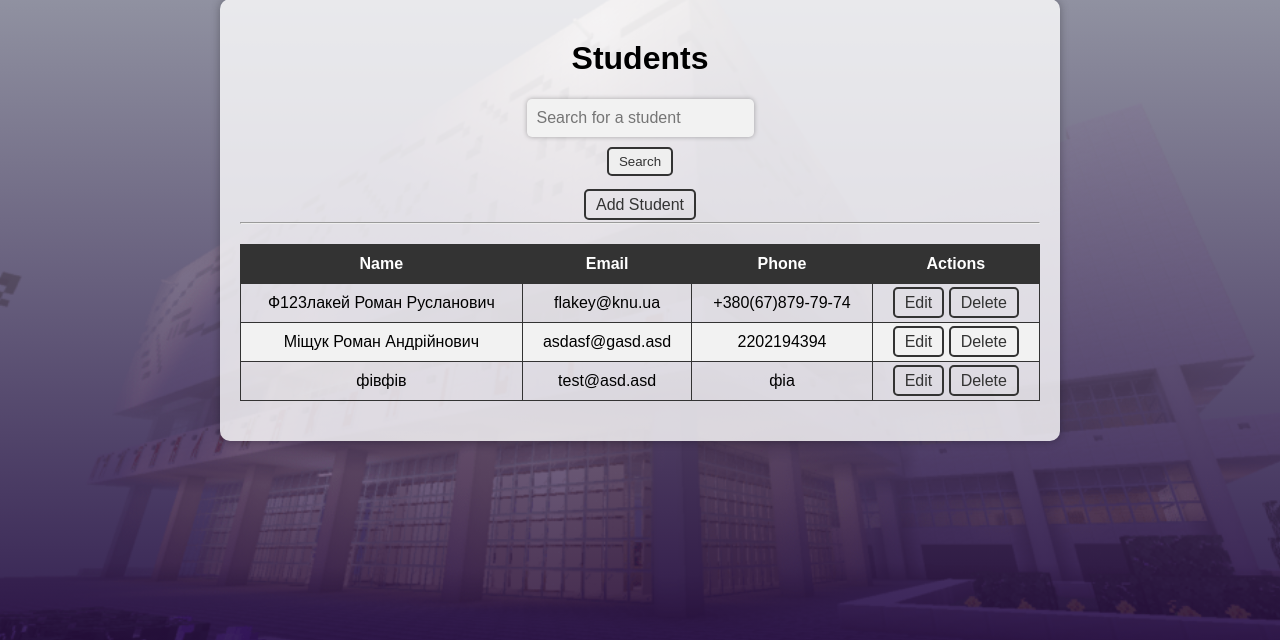
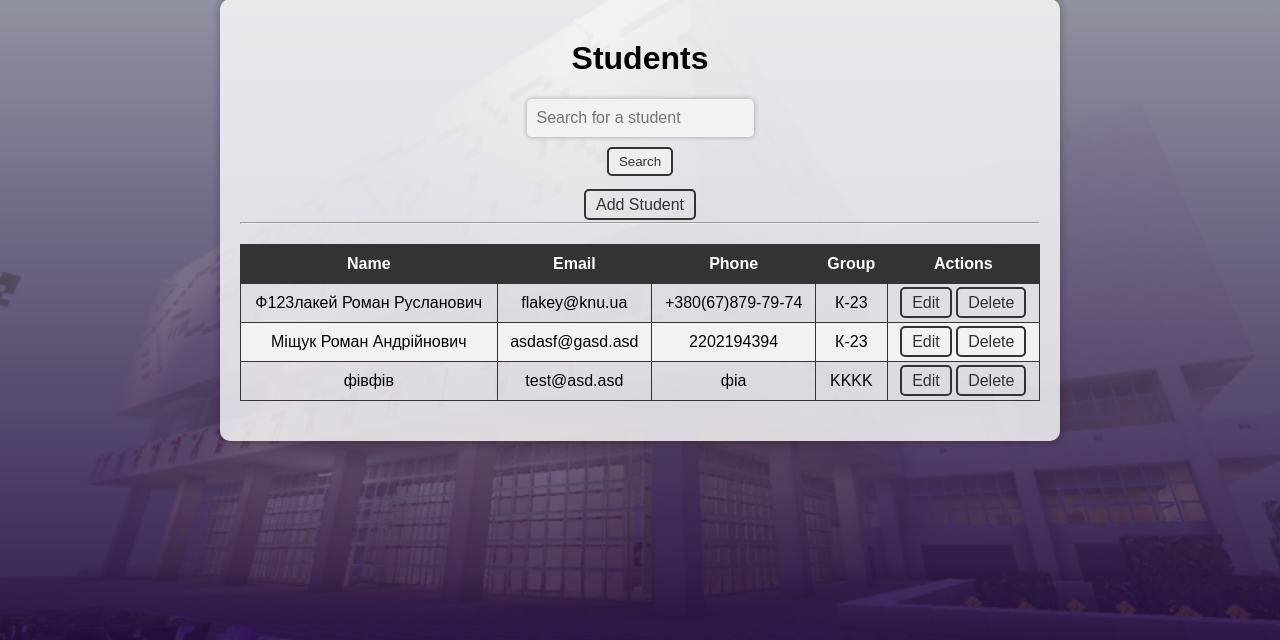
Before and after one commit to MinTins/FacultyDB-admin-panel, a Flask app: page /students in a window 1280 px wide. Shown: the part 97-737 px from the top of the page. Run offline with Flask 2, Linux system fonts and the light colour scheme; data comes from the database, SQL or seed files in the repository.

Commit message:
Fix some error

```diff
--- a/app.py
+++ b/app.py
@@ -20,7 +20,7 @@ def home():
 @app.route('/students')
 def students():
     cursor = conn.cursor()
-    cursor.execute("SELECT * FROM students")
+    cursor.execute("SELECT students.*, groups_list.group_name FROM students LEFT JOIN student_group ON students.student_id = student_group.student_id LEFT JOIN groups_list ON student_group.group_id = groups_list.group_id")
     students = cursor.fetchall()
     return render_template('students.html', students=students)
 
@@ -58,6 +58,7 @@ def edit_student(id):
 @app.route('/students/delete/<int:id>')
 def delete_student(id):
     cursor = conn.cursor()
+    cursor.execute("DELETE FROM student_group WHERE student_id=%s", id)
     cursor.execute("DELETE FROM students WHERE student_id=%s", id)
     conn.commit()
     return redirect(url_for('students'))
@@ -247,6 +248,7 @@ def edit_group(id):
 @app.route('/groups/delete/<int:id>')
 def delete_group(id):
     cursor = conn.cursor()
+    cursor.execute("DELETE FROM student_group WHERE group_id=%s", id)
     cursor.execute("DELETE FROM groups_list WHERE group_id=%s", id)
     conn.commit()
     return redirect(url_for('groups'))
--- a/templates/students.html
+++ b/templates/students.html
@@ -25,6 +25,7 @@
                     <th>Name</th>
                     <th>Email</th>
                     <th>Phone</th>
+                    <th>Group</th>
                     <th>Actions</th>
                 </tr>
             </thead>
@@ -34,6 +35,13 @@
                         <td>{{ student[1] }}</td>
                         <td>{{ student[2] }}</td>
                         <td>{{ student[3] }}</td>
+                        <td>
+                            {% if student[4] %}
+                                {{ student[4] }}
+                            {% else %}
+                                <span style="color:red">Not in Group</span>
+                            {% endif %}
+                        </td>
                         <td>
                             <a href="{{ url_for('edit_student', id=student[0]) }}" class="btn btn-sm btn-primary">Edit</a>
                             <a href="{{url_for('delete_student', id=student[0]) }}" class="btn btn-sm btn-danger" onclick="return confirm('Are you sure you want to delete this student?')">Delete</a>
```
